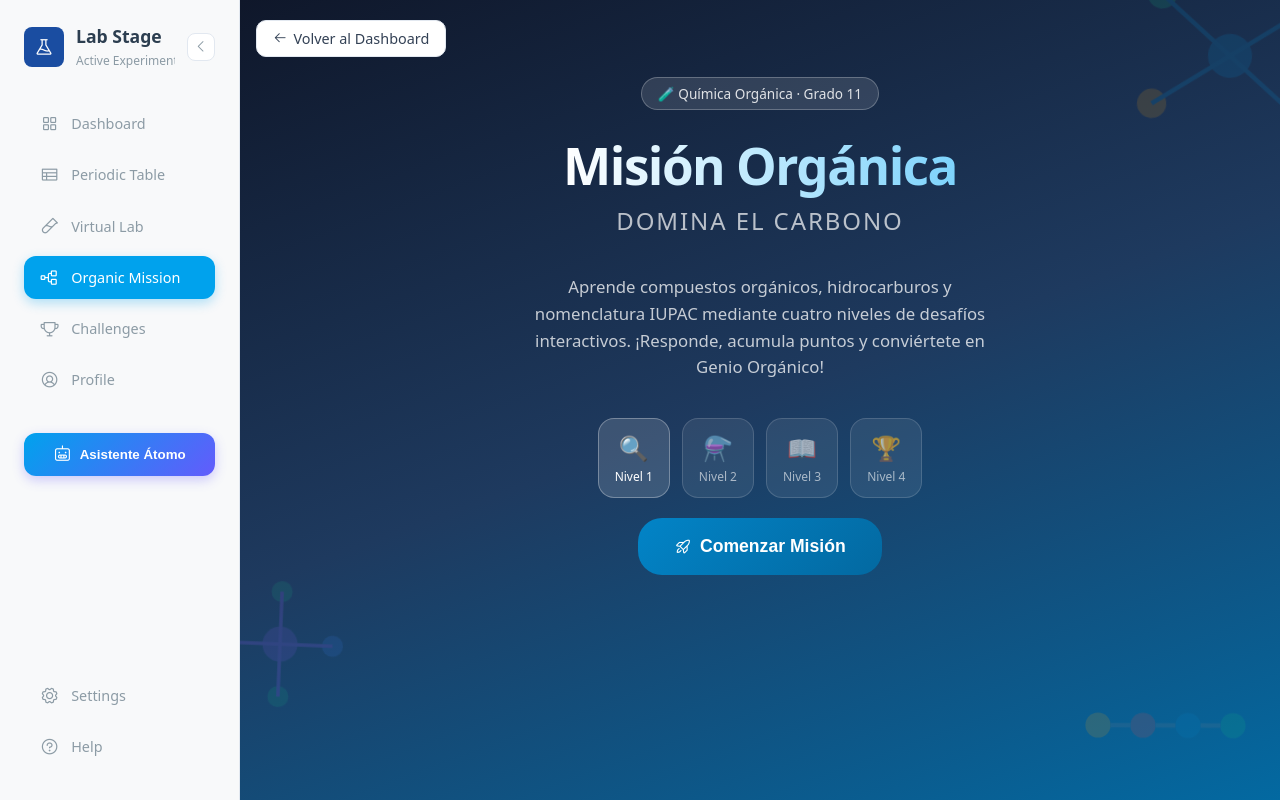
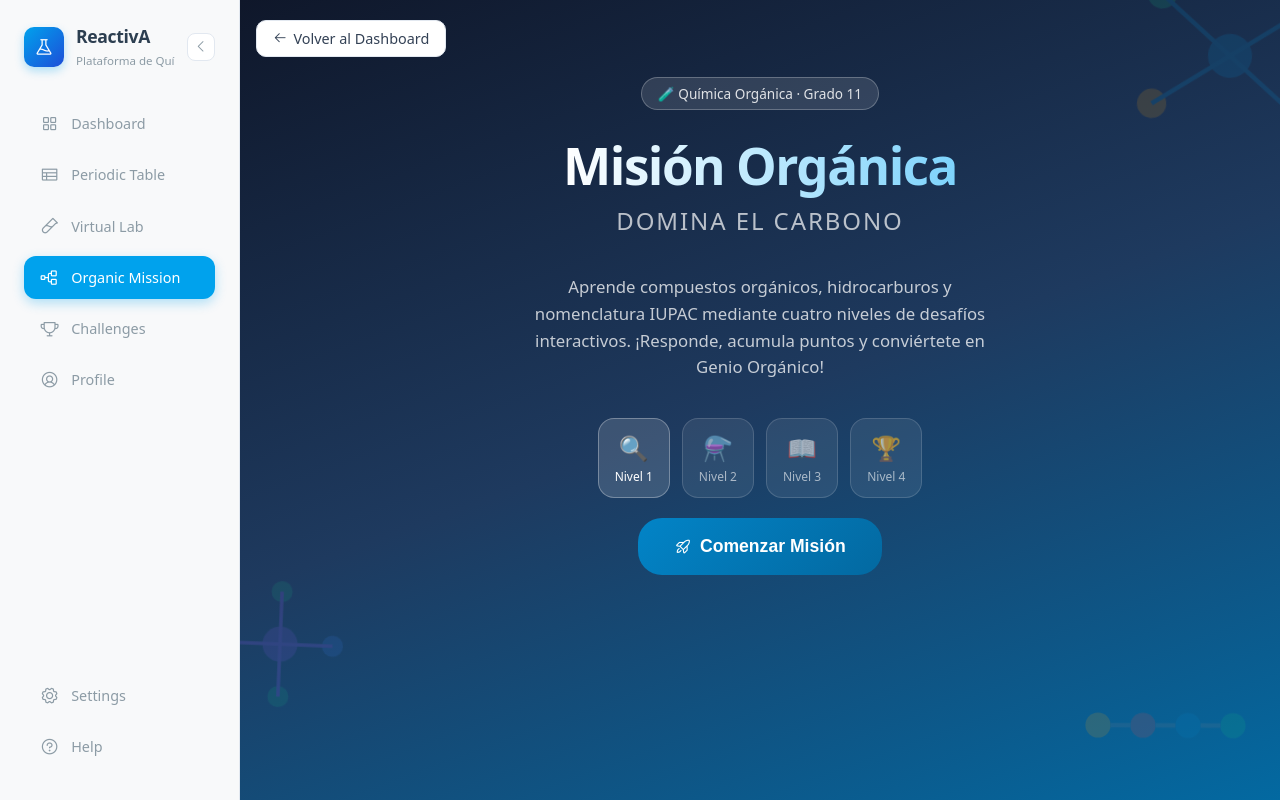
Before and after one commit to Andresittow/ReactivA, an Angular app in the folder ReactivA/: page /mision-organica in a window 1280 px wide. Built offline with nearby package versions, Linux system fonts and the light colour scheme.

Commit message:
Arreglos sidebar

```diff
--- a/ReactivA/src/app/sidebar/sidebar.html
+++ b/ReactivA/src/app/sidebar/sidebar.html
@@ -1,5 +1,6 @@
 <aside class="sidebar" [class.collapsed]="isCollapsed">
-  <!-- Cabecera de la Marca y Botón Toggle (Clase 4b) -->
+
+  <!-- Cabecera de Marca: ReactivA -->
   <div class="brand">
     <div class="brand-info">
       <div class="logo-icon">
@@ -7,13 +8,13 @@
       </div>
       @if (!isCollapsed) {
         <div class="brand-text">
-          <h2>Lab Stage</h2>
-          <span>Active Experiment</span>
+          <h2>ReactivA</h2>
+          <span>Plataforma de Química</span>
         </div>
       }
     </div>
 
-    <!-- Botón de Colapsar / Expandir -->
+    <!-- Botón Colapsar / Expandir -->
     <button
       type="button"
       class="btn-toggle"
@@ -24,7 +25,7 @@
     </button>
   </div>
 
-  <!-- Navegación Principal Dinámica con @for y routerLinkActive (Clase 3 y 4b) -->
+  <!-- Navegación Principal -->
   <nav class="nav-menu">
     <ul>
       @for (item of menuItems; track item.route) {
@@ -44,21 +45,7 @@
     </ul>
   </nav>
 
-  <!-- Botón del Asistente Átomo con Manejo de Eventos (Clase 3 y 5c) -->
-  <div class="sidebar-action">
-    <button
-      type="button"
-      class="btn-assistant"
-      (click)="onAssistantClick()"
-      [title]="'Asistente Átomo'">
-      <i class="ph ph-robot"></i>
-      @if (!isCollapsed) {
-        <span>Asistente Átomo</span>
-      }
-    </button>
-  </div>
-
-  <!-- Menú Inferior Dinámico con @for y Eventos (Clase 3 y 5c) -->
+  <!-- Menú Inferior (Settings & Help) -->
   <div class="footer-menu">
     <ul>
       @for (item of footerMenuItems; track item.route) {
@@ -77,4 +64,5 @@
       }
     </ul>
   </div>
+
 </aside>
--- a/ReactivA/src/app/sidebar/sidebar.scss
+++ b/ReactivA/src/app/sidebar/sidebar.scss
@@ -1,8 +1,9 @@
-$primary-blue: #00a2ed;
-$secondary-purple: #635bfc;
-$bg-sidebar: #f8f9fa;
-$text-dark: #2c3e50;
-$text-muted: #8c9ba5;
+$primary-blue:    #00a2ed;
+$primary-dark:    #1d4ed8;
+$secondary-purple:#635bfc;
+$bg-sidebar:      #f8f9fa;
+$text-dark:       #2c3e50;
+$text-muted:      #8c9ba5;
 
 .sidebar {
   width: 240px;
@@ -14,8 +15,10 @@ $text-muted: #8c9ba5;
   justify-content: space-between;
   box-sizing: border-box;
   border-right: 1px solid #e2e8f0;
-  transition: width 0.25s cubic-bezier(0.4, 0, 0.2, 1), padding 0.25s cubic-bezier(0.4, 0, 0.2, 1);
+  transition: width 0.25s cubic-bezier(0.4, 0, 0.2, 1),
+              padding 0.25s cubic-bezier(0.4, 0, 0.2, 1);
 
+  // ── MARCA ────────────────────────────────────────────────
   .brand {
     display: flex;
     align-items: center;
@@ -33,14 +36,15 @@ $text-muted: #8c9ba5;
     .logo-icon {
       width: 40px;
       height: 40px;
-      background: #1a4da1;
+      background: linear-gradient(135deg, $primary-blue 0%, $primary-dark 100%);
       color: #fff;
-      border-radius: 8px;
+      border-radius: 10px;
       display: flex;
       align-items: center;
       justify-content: center;
       font-size: 1.25rem;
       flex-shrink: 0;
+      box-shadow: 0 4px 10px rgba(0, 162, 237, 0.3);
     }
 
     .brand-text {
@@ -49,14 +53,16 @@ $text-muted: #8c9ba5;
 
       h2 {
         font-size: 1.1rem;
-        font-weight: 700;
+        font-weight: 800;
         margin: 0;
         color: $text-dark;
+        letter-spacing: -0.02em;
       }
 
       span {
-        font-size: 0.75rem;
+        font-size: 0.72rem;
         color: $text-muted;
+        font-weight: 500;
       }
     }
 
@@ -80,12 +86,11 @@ $text-muted: #8c9ba5;
         border-color: $primary-blue;
       }
 
-      i {
-        font-size: 0.95rem;
-      }
+      i { font-size: 0.95rem; }
     }
   }
 
+  // ── NAV PRINCIPAL & FOOTER ────────────────────────────────
   .nav-menu, .footer-menu {
     ul {
       list-style: none;
@@ -123,43 +128,13 @@ $text-muted: #8c9ba5;
     }
   }
 
-  .sidebar-action {
-    margin: 1.5rem 0;
 
-    .btn-assistant {
-      width: 100%;
-      padding: 0.75rem;
-      background: linear-gradient(135deg, $primary-blue, $secondary-purple);
-      color: #fff;
-      border: none;
-      border-radius: 12px;
-      display: flex;
-      align-items: center;
-      justify-content: center;
-      gap: 0.5rem;
-      font-weight: 600;
-      cursor: pointer;
-      box-shadow: 0 4px 12px rgba(99, 91, 252, 0.3);
-      white-space: nowrap;
-      transition: opacity 0.2s ease, transform 0.2s ease;
-
-      &:hover {
-        opacity: 0.95;
-        transform: translateY(-1px);
-      }
-
-      i {
-        font-size: 1.15rem;
-        flex-shrink: 0;
-      }
-    }
-  }
-
+  // ── FOOTER MENU ───────────────────────────────────────────
   .footer-menu {
     margin-top: auto;
   }
 
-  // Estilos del estado colapsado (Clase 4b)
+  // ── ESTADO COLAPSADO ─────────────────────────────────────
   &.collapsed {
     width: 80px;
     padding: 1.5rem 0.65rem;
@@ -169,34 +144,15 @@ $text-muted: #8c9ba5;
       align-items: center;
       gap: 0.75rem;
 
-      .brand-info {
-        justify-content: center;
-      }
-
-      .btn-toggle {
-        margin: 0;
-      }
+      .brand-info { justify-content: center; }
+      .btn-toggle { margin: 0; }
     }
 
     .nav-menu, .footer-menu {
       ul li a {
         justify-content: center;
         padding: 0.75rem 0;
-
-        i {
-          font-size: 1.3rem;
-        }
-      }
-    }
-
-    .sidebar-action {
-      .btn-assistant {
-        padding: 0.75rem 0;
-        justify-content: center;
-
-        i {
-          font-size: 1.3rem;
-        }
+        i { font-size: 1.3rem; }
       }
     }
   }
--- a/ReactivA/src/app/sidebar/sidebar.ts
+++ b/ReactivA/src/app/sidebar/sidebar.ts
@@ -3,7 +3,7 @@ import { RouterLink, RouterLinkActive } from '@angular/router';
 import { NgClass } from '@angular/common';
 
 /**
- * Estructura de un ítem de navegación del Sidebar (Clase 3)
+ * Estructura de un ítem de navegación del Sidebar.
  */
 export interface NavItem {
   icon: string;
@@ -21,63 +21,52 @@ export interface NavItem {
 })
 export class SidebarComponent {
   /**
-   * Estado de colapso del Sidebar (Clase 4b - Class Binding)
+   * Estado de colapso del Sidebar (Class Binding).
    */
   @Input() isCollapsed: boolean = false;
 
   /**
-   * Emisor de evento al padre al alternar colapso/expansión (Clase 5c)
+   * Emisor de evento al padre al alternar colapso/expansión.
    */
   @Output() collapseChange = new EventEmitter<boolean>();
 
   /**
-   * Emisor de evento para la acción del Asistente Átomo (Clase 5c)
-   */
-  @Output() assistantClick = new EventEmitter<void>();
-
-  /**
-   * Emisor de evento para accesos del pie (Settings/Help) (Clase 5c)
+   * Emisor de evento para accesos del pie (Settings/Help).
    */
   @Output() footerItemClick = new EventEmitter<NavItem>();
 
+
   /**
-   * Arreglo dinámico con los ítems del menú principal (Clase 3)
+   * Ítems del menú de navegación principal.
    */
   readonly menuItems: NavItem[] = [
-    { label: 'Dashboard', icon: 'ph-squares-four', route: '/dashboard' },
-    { label: 'Periodic Table', icon: 'ph-table', route: '/tabla-periodica' },
-    { label: 'Virtual Lab', icon: 'ph-test-tube', route: '/virtual-lab' },
-    { label: 'Organic Mission', icon: 'ph-tree-structure', route: '/mision-organica' },
-    { label: 'Challenges', icon: 'ph-trophy', route: '/challenges' },
-    { label: 'Profile', icon: 'ph-user-circle', route: '/profile' }
+    { label: 'Dashboard',      icon: 'ph-squares-four',  route: '/dashboard' },
+    { label: 'Periodic Table', icon: 'ph-table',          route: '/tabla-periodica' },
+    { label: 'Virtual Lab',    icon: 'ph-test-tube',      route: '/virtual-lab' },
+    { label: 'Organic Mission',icon: 'ph-tree-structure', route: '/mision-organica' },
+    { label: 'Challenges',     icon: 'ph-trophy',         route: '/challenges' },
+    { label: 'Profile',        icon: 'ph-user-circle',    route: '/profile' }
   ];
 
   /**
-   * Arreglo dinámico con los ítems del menú inferior/footer (Clase 3)
+   * Ítems del menú inferior (footer).
    */
   readonly footerMenuItems: NavItem[] = [
-    { label: 'Settings', icon: 'ph-gear', route: '/settings' },
-    { label: 'Help', icon: 'ph-question', route: '/help' }
+    { label: 'Settings', icon: 'ph-gear',     route: '/settings' },
+    { label: 'Help',     icon: 'ph-question', route: '/help' }
   ];
 
   /**
-   * Alterna el estado expandido/colapsado y notifica al componente padre
+   * Alterna el estado expandido/colapsado y notifica al componente padre.
    */
   toggleSidebar(): void {
     this.isCollapsed = !this.isCollapsed;
     this.collapseChange.emit(this.isCollapsed);
   }
 
-  /**
-   * Dispara el evento del Asistente Átomo
-   */
-  onAssistantClick(): void {
-    console.log('🤖 Asistente Átomo activado desde el Sidebar');
-    this.assistantClick.emit();
-  }
 
   /**
-   * Dispara el evento al presionar una opción del pie
+   * Dispara el evento al presionar una opción del pie.
    */
   onFooterClick(item: NavItem): void {
     this.footerItemClick.emit(item);
```
